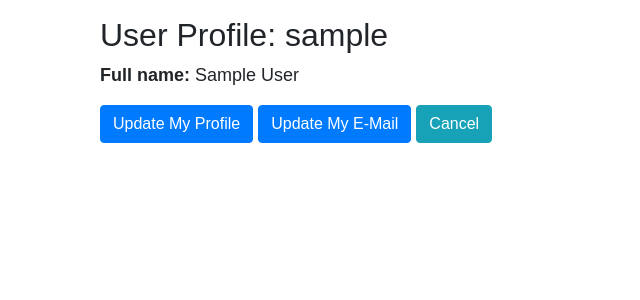
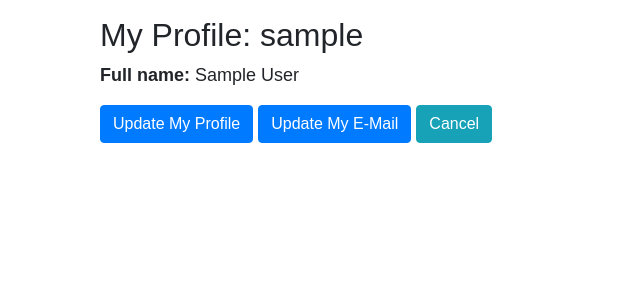
Before and after one commit to kevinbowen777/django-start, a Django app: a page that uses templates/account/user_detail.html in a window 1280 px wide. Shown: the part 56-356 px from the top of the page, without its empty margins (0-640 px from the left). Run offline with Django 3.2, Linux system fonts and the light colour scheme; the visitor is signed in with stand-in values (Sample User, id 1); data comes from the database, SQL or seed files in the repository; parts of the project's set-up code (start-up, migrations or seed data) failed here and were passed over; some libraries are stand-ins or nearby versions.

Commit message:
Update title & header

```diff
--- a/templates/account/user_detail.html
+++ b/templates/account/user_detail.html
@@ -1,7 +1,7 @@
 {% extends "base.html" %}
 {% load static %}
 
-{% block title %}User Profile - {{ object.username }}{% endblock title %}
+{% block title %}User Profile ({{ object.username }}){% endblock title %}
 
 {% block content %}
 <div class="container">
@@ -9,7 +9,7 @@
   <div class="row">
     <div class="col-sm-12">
 
-      <h2>User Profile: {{ object.username }}</h2>
+      <h2>My Profile: {{ object.username }}</h2>
       {% if object.name %}
         <p><strong>Full name:</strong> {{ object.name }}</p>
       {% endif %}
```
